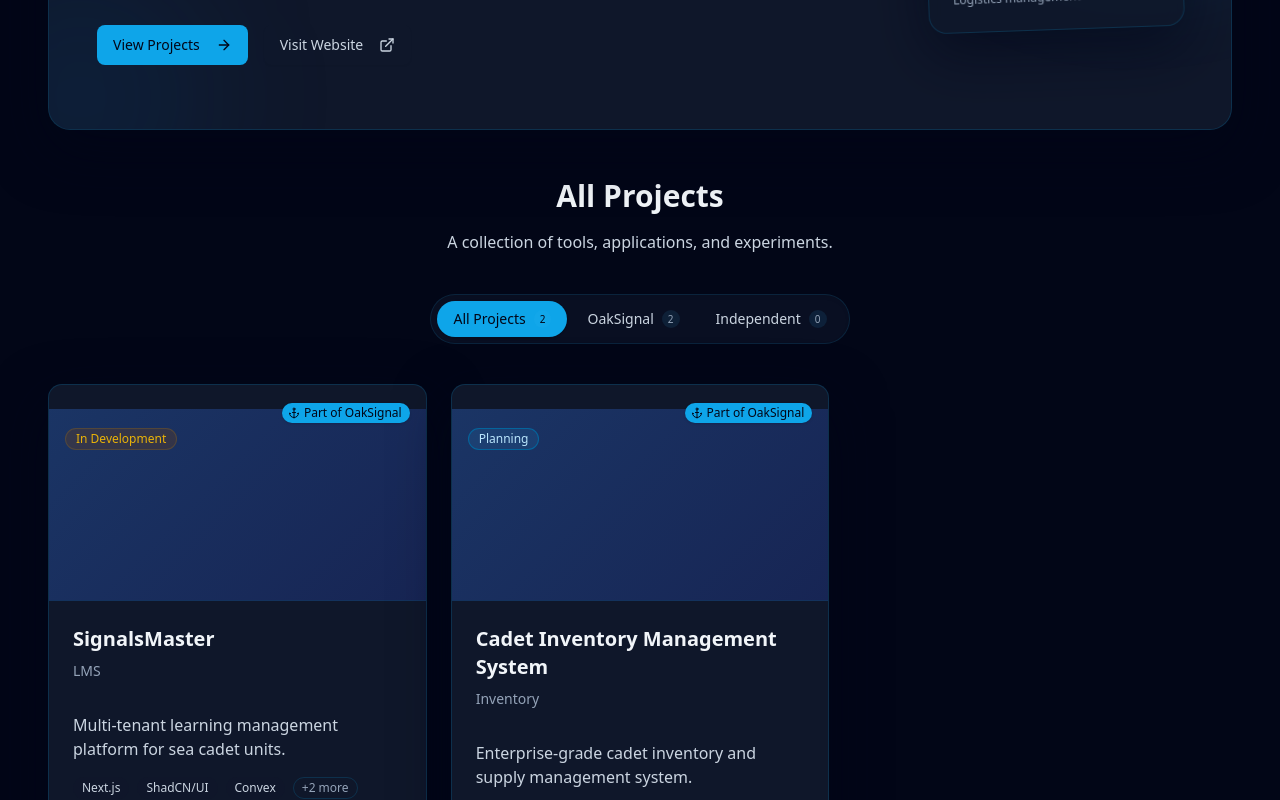
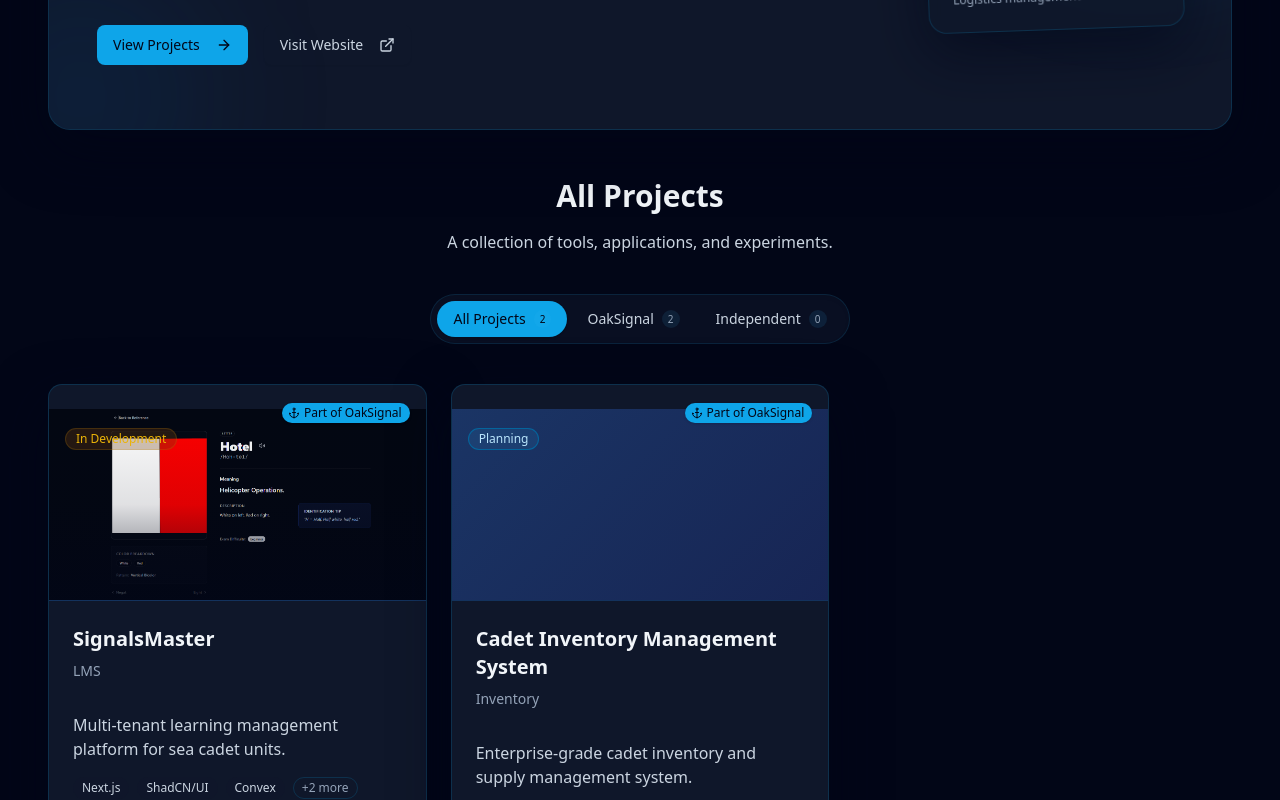
Before and after one commit to mjsamaha/mjsamaha-portfolio, a Next.js app: page /projects in a window 1280 px wide. Shown: the part 464-1264 px from the top of the page. Built offline with nearby package versions, Linux system fonts and the light colour scheme.

Commit message:
photo showcase

```diff
--- a/components/projects/ProjectCard.tsx
+++ b/components/projects/ProjectCard.tsx
@@ -2,6 +2,7 @@
 
 import { motion } from "framer-motion";
 import Link from "next/link";
+import Image from "next/image";
 import { ArrowRight, Github, Anchor } from "lucide-react";
 import {
   Card,
@@ -43,9 +44,25 @@ export function ProjectCard({ project }: ProjectCardProps) {
           </div>
         )}
 
-        {/* Thumbnail Area (Placeholder or Image) */}
+        {/* Thumbnail Area (Image when provided, otherwise themed gradient fallback) */}
         <div className="relative h-48 bg-(--bg-tertiary) overflow-hidden border-b border-(--border-soft)">
-           {/* If we had images, we'd put Next/Image here. For now, solid color or pattern */}
+           {project.cardImage ? (
+             <>
+               <Image
+                 src={project.cardImage}
+                 alt={`${project.title} project preview`}
+                 fill
+                 className="object-cover"
+                 sizes="(min-width: 1280px) 33vw, (min-width: 768px) 50vw, 100vw"
+               />
+               <div
+                 className="absolute inset-0"
+                 style={{
+                   backgroundImage: "linear-gradient(to top, rgba(2, 6, 23, 0.7), rgba(2, 6, 23, 0.12), transparent)",
+                 }}
+               />
+             </>
+           ) : (
              <div
                className="absolute inset-0"
                style={{
@@ -54,6 +71,7 @@ export function ProjectCard({ project }: ProjectCardProps) {
                    : "linear-gradient(135deg, var(--bg-elevated-60), var(--bg-tertiary))",
                }}
              />
+           )}
 
            {/* Status Badge */}
            <div className="absolute top-4 left-4 z-10">
--- a/src/content/projects.ts
+++ b/src/content/projects.ts
@@ -16,6 +16,7 @@ export interface Project {
   tech: string[];
   href: string;
   repoUrl: string;
+  cardImage?: string;
   demoUrl?: string; // Optional
   problem: string;
   problemDomain: {
@@ -76,6 +77,7 @@ export const projects: Project[] = [
     tech: ["Next.js", "ShadCN/UI", "Convex", "Clerk", "Multi-Tenant"],
     href: "/projects/signalsmaster",
     repoUrl: "https://github.com/mjsamaha/oaksignal-signalsmaster",
+    cardImage: "/app_photos/signalsmaster1.PNG",
     problem: "Fragmented knowledge management and inconsistent training delivery across cadet units.",
     problemDomain: {
       headline: "The Challenge: Fragmented & Inconsistent Training",
```
Also changed, not shown: public/app_photos/signalsmaster1.PNG (added). Lines whose indentation alone changed are shown as unchanged.
